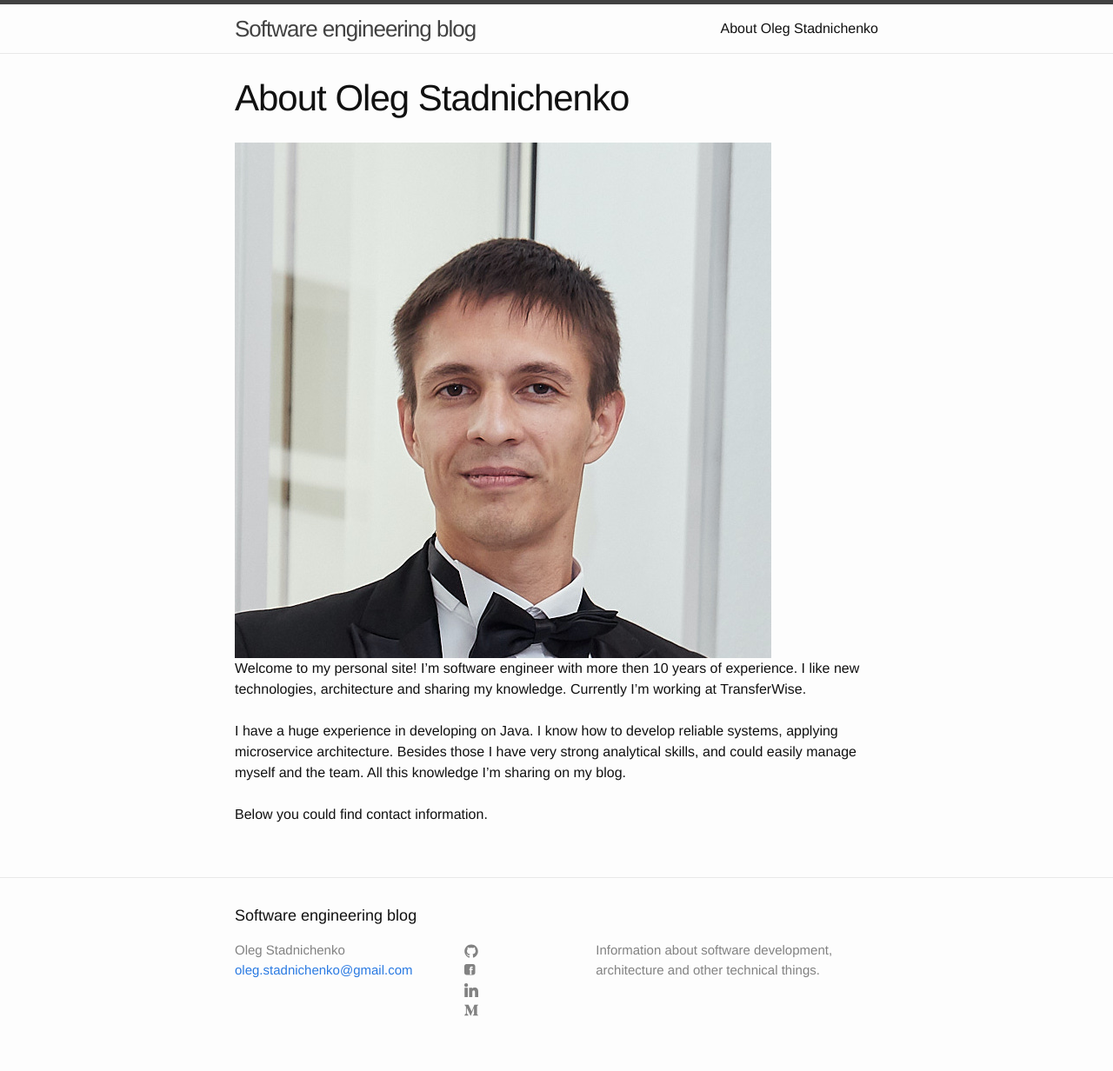
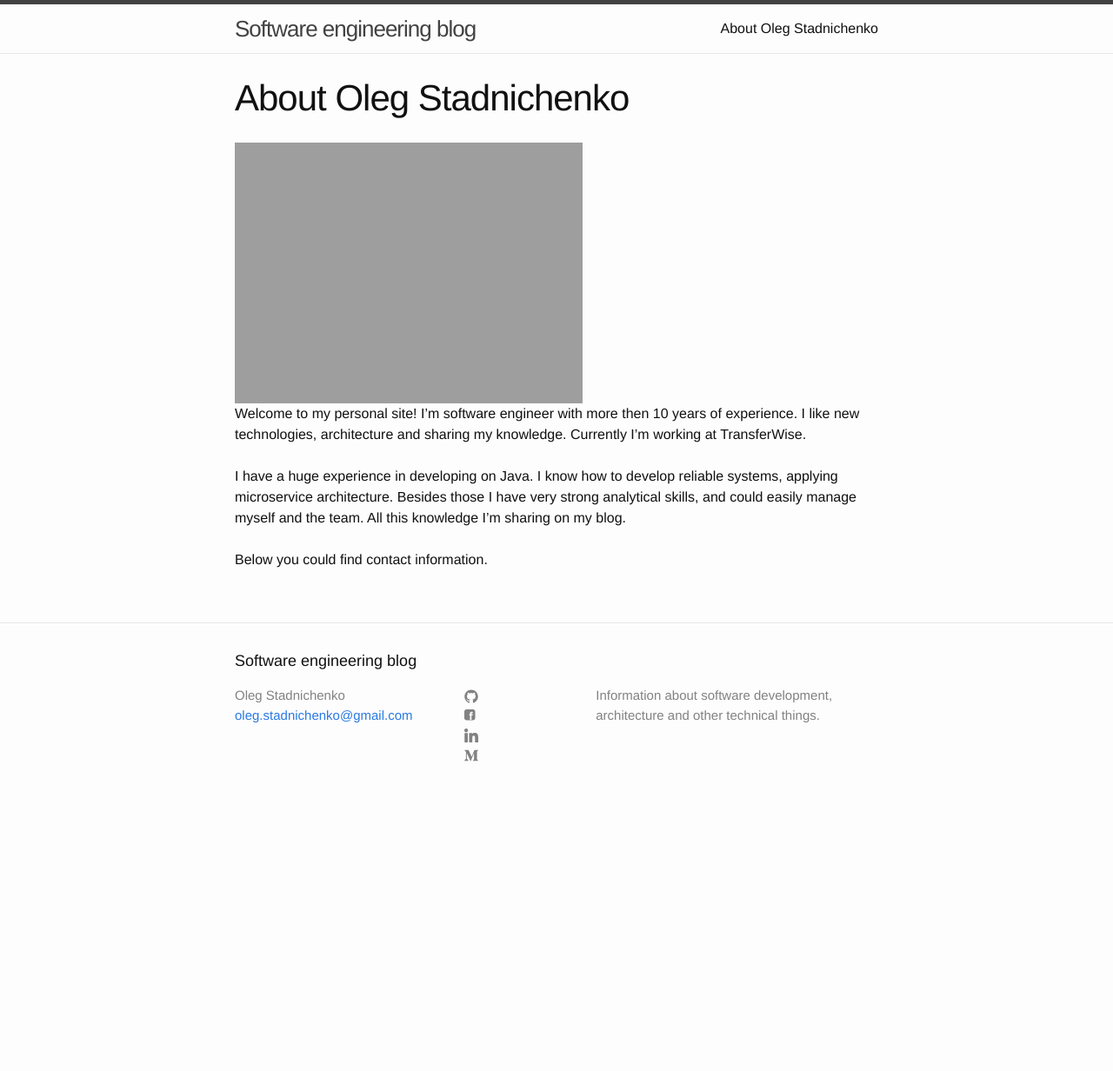
Before and after one commit to oleg-sta/site, a Jekyll site: the page built from about.md, in a window 1280 px wide. Shown: the whole page at 87% size. Built offline with Jekyll 4.4.1, drawn with Linux system fonts in a browser that asks for light colours; after the commit the page ends 939 px from its top, so only the background shows below that.

```diff
--- a/about.md
+++ b/about.md
@@ -4,7 +4,7 @@ title: About Oleg Stadnichenko
 permalink: /about/
 ---
 
-![my photo]({{ site.url }}/assets/my_photo.jpg)<br/>
+![my photo]({{ site.url }}/assets/my_photo.jpg =250x)<br/>
 Welcome to my personal site! I'm software engineer with more then 10 years of experience. I like new technologies, architecture and sharing my knowledge.
 Currently I'm working at TransferWise.<br/>
 <br/>
```
